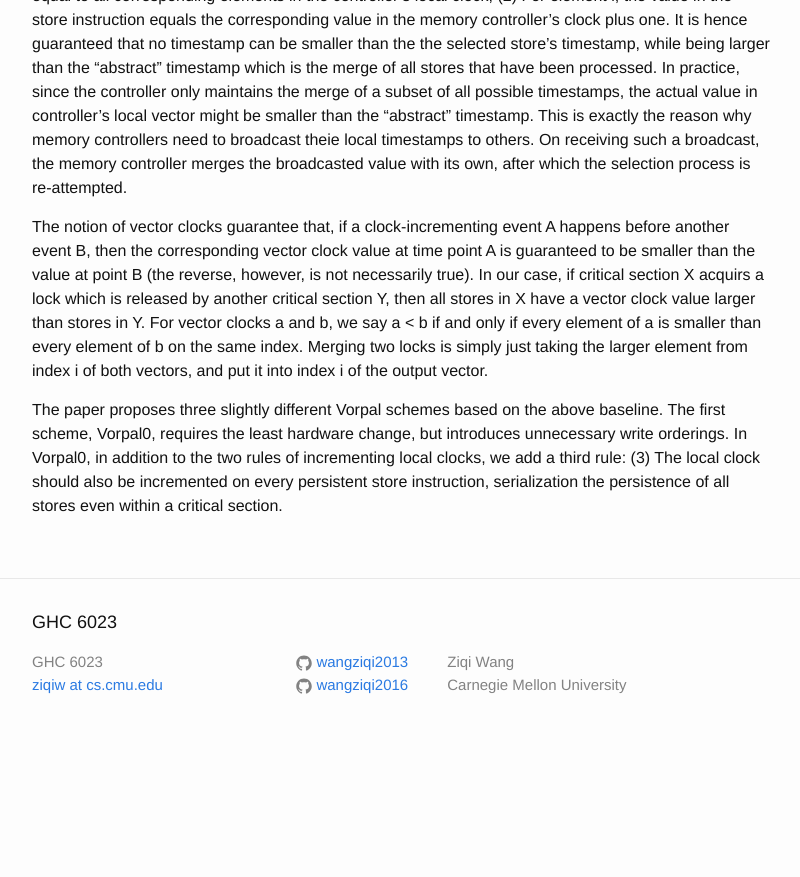
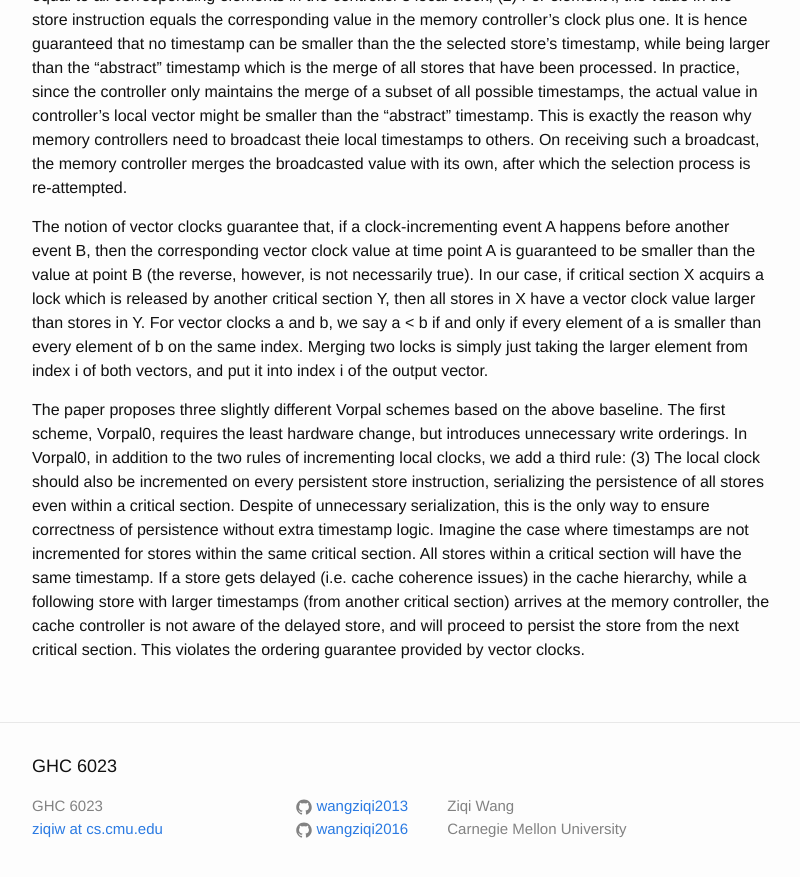
Before and after one commit to wangziqi2013/wangziqi2013.github.io, a Jekyll site: the page built from _posts/2019-11-15-vorpal.markdown, in a window 1280 px wide and 900 px high, scrolled down 2080 px. Shown: the top 877 px of the window, without its empty margins (238-1038 px from the left). Built offline with Jekyll 4.4.1, drawn with Linux system fonts in a browser that asks for light colours; before the commit the page ends 2836 px from its top, so only the background shows below that.

Commit message:
Adding correctness problem

```diff
--- a/_posts/2019-11-15-vorpal.markdown
+++ b/_posts/2019-11-15-vorpal.markdown
@@ -89,4 +89,10 @@ just taking the larger element from index i of both vectors, and put it into ind
 The paper proposes three slightly different Vorpal schemes based on the above baseline. The first scheme, Vorpal0, requires
 the least hardware change, but introduces unnecessary write orderings. In Vorpal0, in addition to the two rules of
 incrementing local clocks, we add a third rule: (3) The local clock should also be incremented on every persistent store
-instruction, serialization the persistence of all stores even within a critical section.
+instruction, serializing the persistence of all stores even within a critical section. Despite of unnecessary serialization,
+this is the only way to ensure correctness of persistence without extra timestamp logic. Imagine the case where timestamps
+are not incremented for stores within the same critical section. All stores within a critical section will have the same
+timestamp. If a store gets delayed (i.e. cache coherence issues) in the cache hierarchy, while a following store with
+larger timestamps (from another critical section) arrives at the memory controller, the cache controller is not aware
+of the delayed store, and will proceed to persist the store from the next critical section. This violates the ordering
+guarantee provided by vector clocks.
```
